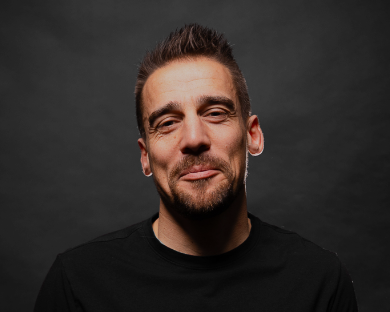
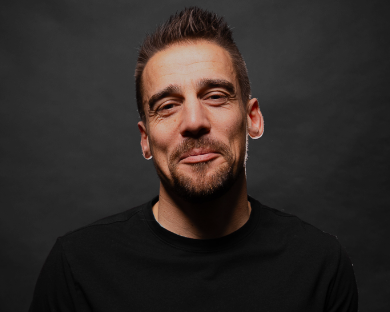
Before and after one commit to joeshrockcomedy/public_website, a plain HTML site: page index.html in a window 390 px wide. Shown: the top 312 px of the page. Drawn offline with Linux system fonts and the light colour scheme.

Commit message:
mobile testing

```diff
--- a/styles.css
+++ b/styles.css
@@ -14,7 +14,7 @@ body, html {
 body {
   background: black url('JOE-HEADSHOTS-1.jpg') no-repeat center center fixed;
   background-size: 190%;
-  background-position-y: -20vh; /* Default: portrait-first layout */
+  background-position-y: -22vh; /* Default: portrait-first layout */
   background-attachment: fixed;
   position: relative;
 }
@@ -48,7 +48,7 @@ body {
   }
 
   .overlay {
-    padding-top: 0vh;
+    padding-top: 15vh;
   }
 }
 
```
